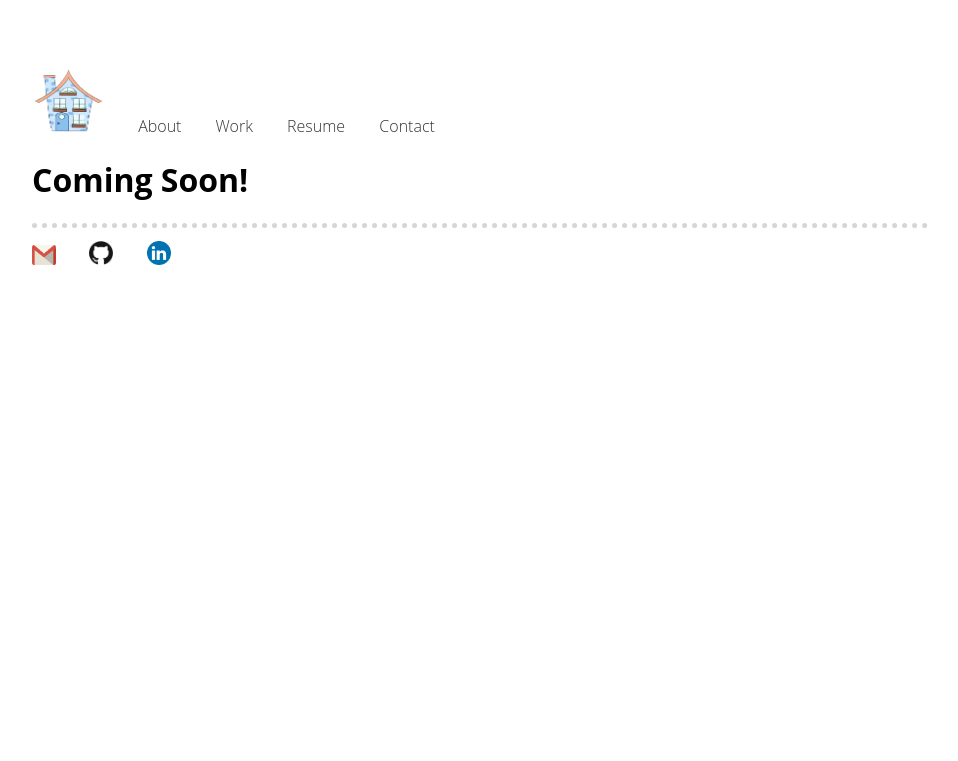
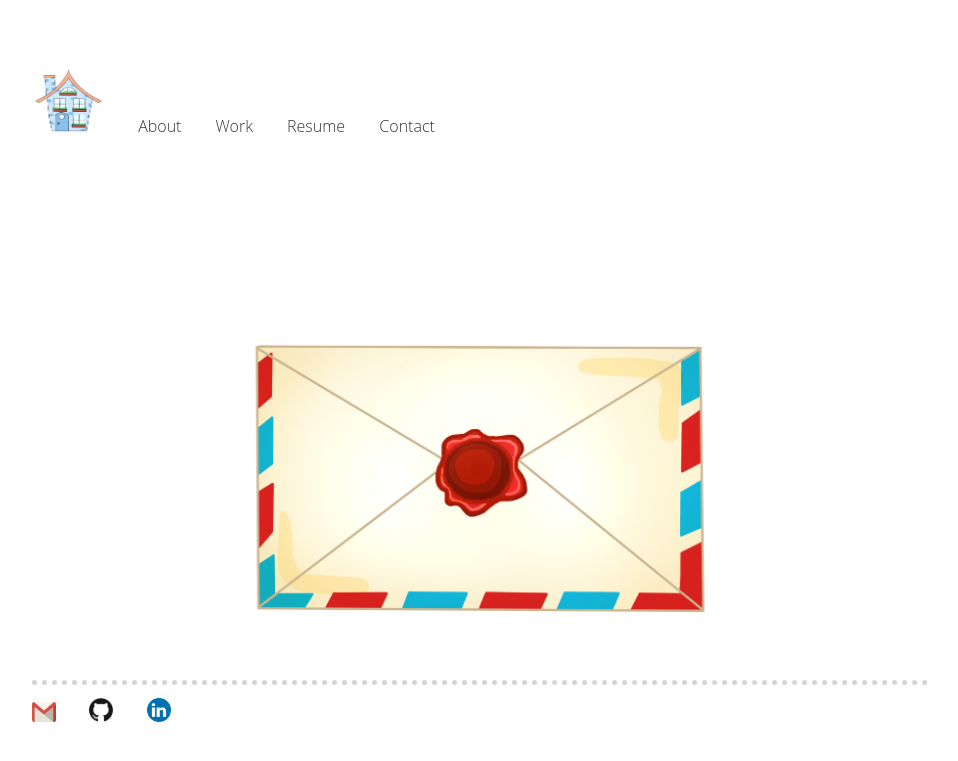
Before and after one commit to sarahoss/sarahoss.github.io, a Jekyll site: the page built from work/index.html, in a window 1280 px wide. Shown: the top 761 px of the page, without its empty margins (160-1118 px from the left). Built offline with Jekyll 4.4.1, drawn with Linux system fonts in a browser that asks for light colours.

Commit message:
Update index.html

```diff
--- a/work/index.html
+++ b/work/index.html
@@ -3,5 +3,7 @@ layout: default
 title: Work
 ---
 <div class="blurb">
-	<h1>Coming Soon!</h1>
+	<p align="center">
+  		<img class="img-responsive" src="/src/Envelope.png" onmouseover="this.src='/src/OpenEnvelope.png'" onmouseout="this.src='/src/Envelope.png'" height="500" width="500"/>
+	</p>
 </div><!-- /.blurb -->
```
